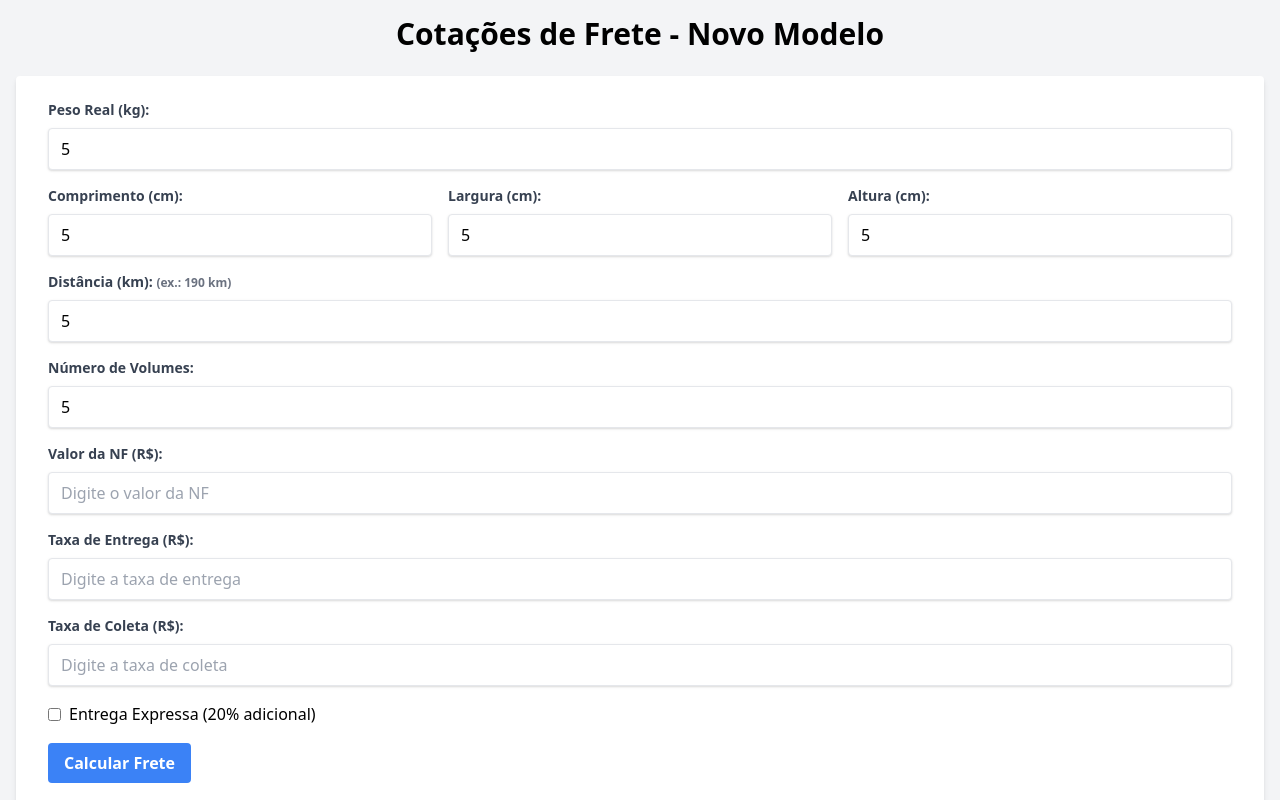
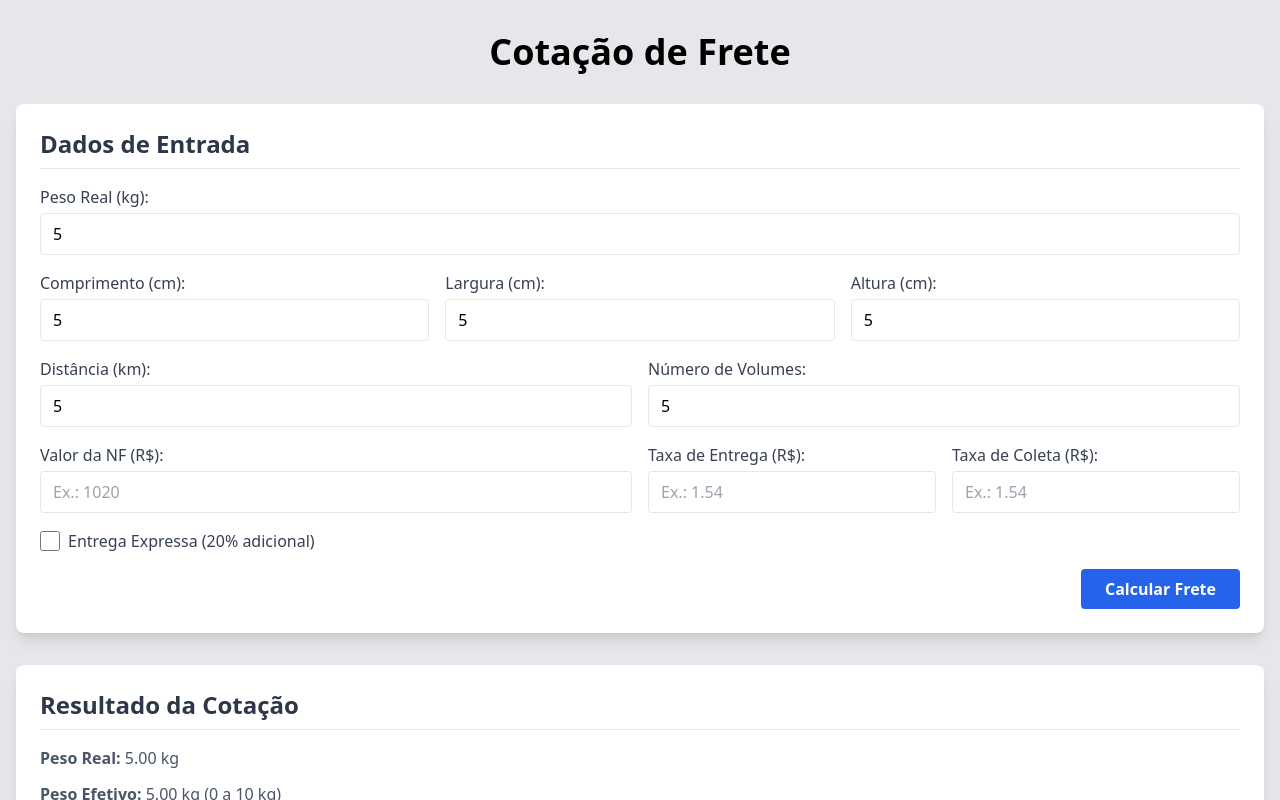
Before and after one commit to WillianDantaas/cotacao-frete, a plain HTML site: page index.html in a window 1280 px wide. Both pictures are taken after typing "5", "5", "5", "5", "5", "5" into the empty fields and a click on the button "Calcular Frete". Shown: the top 800 px of the page. Drawn offline with nearby package versions, Linux system fonts and the light colour scheme.

Commit message:
update in table

```diff
--- a/index.html
+++ b/index.html
@@ -3,82 +3,88 @@
 <head>
   <meta charset="UTF-8" />
   <meta name="viewport" content="width=device-width, initial-scale=1.0" />
-  <title>Sistema de Cotação de Frete - Novo Modelo</title>
+  <title>Sistema de Cotação de Frete - Visual Intuitivo</title>
   <!-- Tailwind CSS CDN -->
   <link href="https://cdn.jsdelivr.net/npm/tailwindcss@2.2.19/dist/tailwind.min.css" rel="stylesheet">
   <!-- Arquivo CSS customizado -->
   <link rel="stylesheet" href="style.css">
 </head>
-<body class="bg-gray-100">
-  <div class="container mx-auto p-4">
-    <h1 class="text-3xl font-bold text-center mb-6">Cotações de Frete - Novo Modelo</h1>
-    <form id="freteForm" class="bg-white shadow-md rounded px-8 pt-6 pb-8 mb-4">
-      <!-- Peso Real -->
-      <div class="mb-4">
-        <label class="block text-gray-700 text-sm font-bold mb-2" for="peso">Peso Real (kg):</label>
-        <input id="peso" type="number" step="any" placeholder="Digite o peso em kg" class="shadow appearance-none border rounded w-full py-2 px-3">
+<body class="bg-gray-200">
+  <div class="container mx-auto py-8 px-4">
+    <h1 class="text-4xl font-bold text-center mb-8">Cotação de Frete</h1>
+
+    <!-- Área de Entrada -->
+    <div class="bg-white shadow-lg rounded-lg p-6 mb-8">
+      <h2 class="text-2xl font-bold mb-4 border-b pb-2">Dados de Entrada</h2>
+      <form id="freteForm" class="space-y-4">
+        <!-- Linha 1: Peso Real -->
+        <div>
+          <label for="peso" class="block text-gray-700 font-medium mb-1">Peso Real (kg):</label>
+          <input id="peso" type="number" step="any" placeholder="Ex.: 12.5" class="w-full border rounded px-3 py-2 focus:outline-none focus:ring-2 focus:ring-blue-500">
         </div>
-      <!-- Dimensões para Cubagem (opcional) -->
-      <div class="grid grid-cols-3 gap-4 mb-4">
+        <!-- Linha 2: Dimensões -->
+        <div class="grid grid-cols-1 sm:grid-cols-3 gap-4">
           <div>
-          <label class="block text-gray-700 text-sm font-bold mb-2" for="comprimento">Comprimento (cm):</label>
-          <input id="comprimento" type="number" step="any" placeholder="cm" class="shadow appearance-none border rounded w-full py-2 px-3">
+            <label for="comprimento" class="block text-gray-700 font-medium mb-1">Comprimento (cm):</label>
+            <input id="comprimento" type="number" step="any" placeholder="Ex.: 50" class="w-full border rounded px-3 py-2 focus:outline-none focus:ring-2 focus:ring-blue-500">
           </div>
           <div>
-          <label class="block text-gray-700 text-sm font-bold mb-2" for="largura">Largura (cm):</label>
-          <input id="largura" type="number" step="any" placeholder="cm" class="shadow appearance-none border rounded w-full py-2 px-3">
+            <label for="largura" class="block text-gray-700 font-medium mb-1">Largura (cm):</label>
+            <input id="largura" type="number" step="any" placeholder="Ex.: 40" class="w-full border rounded px-3 py-2 focus:outline-none focus:ring-2 focus:ring-blue-500">
           </div>
           <div>
-          <label class="block text-gray-700 text-sm font-bold mb-2" for="altura">Altura (cm):</label>
-          <input id="altura" type="number" step="any" placeholder="cm" class="shadow appearance-none border rounded w-full py-2 px-3">
+            <label for="altura" class="block text-gray-700 font-medium mb-1">Altura (cm):</label>
+            <input id="altura" type="number" step="any" placeholder="Ex.: 30" class="w-full border rounded px-3 py-2 focus:outline-none focus:ring-2 focus:ring-blue-500">
           </div>
         </div>
-      <!-- Distância -->
-      <div class="mb-4">
-        <label class="block text-gray-700 text-sm font-bold mb-2" for="distancia">
-          Distância (km): <span class="text-xs text-gray-500">(ex.: 190 km)</span>
-        </label>
-        <input id="distancia" type="number" step="any" placeholder="Digite a distância em km" class="shadow appearance-none border rounded w-full py-2 px-3">
+        <!-- Linha 3: Distância e Volumes -->
+        <div class="grid grid-cols-1 sm:grid-cols-2 gap-4">
+          <div>
+            <label for="distancia" class="block text-gray-700 font-medium mb-1">Distância (km):</label>
+            <input id="distancia" type="number" step="any" placeholder="Ex.: 190" class="w-full border rounded px-3 py-2 focus:outline-none focus:ring-2 focus:ring-blue-500">
           </div>
-      <!-- Número de Volumes -->
-      <div class="mb-4">
-        <label class="block text-gray-700 text-sm font-bold mb-2" for="volumes">Número de Volumes:</label>
-        <input id="volumes" type="number" step="1" placeholder="Digite o número de volumes" class="shadow appearance-none border rounded w-full py-2 px-3">
+          <div>
+            <label for="volumes" class="block text-gray-700 font-medium mb-1">Número de Volumes:</label>
+            <input id="volumes" type="number" step="1" placeholder="Ex.: 3" class="w-full border rounded px-3 py-2 focus:outline-none focus:ring-2 focus:ring-blue-500">
           </div>
-      <!-- Valor da NF -->
-      <div class="mb-4">
-        <label class="block text-gray-700 text-sm font-bold mb-2" for="valorCarga">Valor da NF (R$):</label>
-        <input id="valorCarga" type="number" step="any" placeholder="Digite o valor da NF" class="shadow appearance-none border rounded w-full py-2 px-3">
         </div>
-      <!-- Taxa de Entrega -->
-      <div class="mb-4">
-        <label class="block text-gray-700 text-sm font-bold mb-2" for="txEntrega">Taxa de Entrega (R$):</label>
-        <input id="txEntrega" type="number" step="any" placeholder="Digite a taxa de entrega" class="shadow appearance-none border rounded w-full py-2 px-3">
+        <!-- Linha 4: Valor da NF e Taxas -->
+        <div class="grid grid-cols-1 sm:grid-cols-2 gap-4">
+          <div>
+            <label for="valorCarga" class="block text-gray-700 font-medium mb-1">Valor da NF (R$):</label>
+            <!-- Alterado para type="text" para permitir formatação -->
+            <input id="valorCarga" type="text" placeholder="Ex.: 1020" class="w-full border rounded px-3 py-2 focus:outline-none focus:ring-2 focus:ring-blue-500">
           </div>
-      <!-- Taxa de Coleta -->
-      <div class="mb-4">
-        <label class="block text-gray-700 text-sm font-bold mb-2" for="txColeta">Taxa de Coleta (R$):</label>
-        <input id="txColeta" type="number" step="any" placeholder="Digite a taxa de coleta" class="shadow appearance-none border rounded w-full py-2 px-3">
+          <div class="grid grid-cols-2 gap-4">
+            <div>
+              <label for="txEntrega" class="block text-gray-700 font-medium mb-1">Taxa de Entrega (R$):</label>
+              <input id="txEntrega" type="text" placeholder="Ex.: 1.54" class="w-full border rounded px-3 py-2 focus:outline-none focus:ring-2 focus:ring-blue-500">
             </div>
-      <!-- Entrega Expressa -->
-      <div class="mb-4">
-        <label class="inline-flex items-center">
-          <input id="express" type="checkbox" class="form-checkbox">
-          <span class="ml-2">Entrega Expressa (20% adicional)</span>
-        </label>
+            <div>
+              <label for="txColeta" class="block text-gray-700 font-medium mb-1">Taxa de Coleta (R$):</label>
+              <input id="txColeta" type="text" placeholder="Ex.: 1.54" class="w-full border rounded px-3 py-2 focus:outline-none focus:ring-2 focus:ring-blue-500">
+            </div>
+          </div>
+        </div>
+        <!-- Linha 5: Opção de Entrega Expressa -->
+        <div class="flex items-center">
+          <input id="express" type="checkbox" class="form-checkbox h-5 w-5 text-blue-600">
+          <label for="express" class="ml-2 text-gray-700 font-medium">Entrega Expressa (20% adicional)</label>
         </div>
         <!-- Botão de Calcular -->
-      <div class="flex items-center justify-between">
-        <button id="calcular" type="button" class="bg-blue-500 hover:bg-blue-700 text-white font-bold py-2 px-4 rounded">
+        <div class="text-right">
+          <button id="calcular" type="button" class="bg-blue-600 hover:bg-blue-700 text-white font-bold py-2 px-6 rounded transition duration-200">
             Calcular Frete
           </button>
         </div>
       </form>
-    <!-- Área de Resultado -->
-    <div id="resultado" class="bg-white shadow-md rounded px-8 pt-6 pb-8">
-      <h2 class="text-2xl font-bold mb-4">Detalhamento do Frete</h2>
-      <div id="detalhesFrete">
-        <!-- Os detalhes serão inseridos via JavaScript -->
+    </div>
+
+    <!-- Área de Resultados -->
+    <div id="resultado" class="bg-white shadow-lg rounded-lg p-6">
+      <h2 class="text-2xl font-bold mb-4 border-b pb-2">Resultado da Cotação</h2>
+      <div id="detalhesFrete" class="space-y-3">
+        <!-- Aqui o detalhamento será inserido via JavaScript -->
       </div>
     </div>
   </div>
--- a/script.js
+++ b/script.js
@@ -1,92 +1,147 @@
-// script.js
+// Função auxiliar para converter uma string formatada como moeda para número
+function parseCurrency(value) {
+  if (!value) return 0;
+  // Remove tudo que não seja dígito, vírgula, ponto ou sinal de menos
+  let cleanValue = value.replace(/[^0-9,.-]+/g, '');
+  // Remove os pontos (separador de milhar) e substitui a vírgula pelo ponto decimal
+  cleanValue = cleanValue.replace(/\./g, '').replace(',', '.');
+  return parseFloat(cleanValue) || 0;
+}
 
-document.getElementById("calcular").addEventListener("click", function () {
-  // Obtém os valores dos inputs
+// Função para formatar um número como moeda (pt-BR)
+function formatCurrency(value) {
+  return new Intl.NumberFormat('pt-BR', { style: 'currency', currency: 'BRL' }).format(value);
+}
+
+// Ao perder o foco, formata o valor como moeda
+function formatCurrencyOnBlur(event) {
+  let input = event.target;
+  let value = parseCurrency(input.value);
+  input.value = formatCurrency(value);
+}
+
+// Ao ganhar o foco, remove a formatação para facilitar a edição
+function unformatCurrencyOnFocus(event) {
+  let input = event.target;
+  let value = parseCurrency(input.value);
+  input.value = value.toString();
+}
+
+// Configura os listeners de formatação para os inputs monetários
+function setupCurrencyFormatting(idsArray) {
+  idsArray.forEach(id => {
+    const input = document.getElementById(id);
+    if (input) {
+      input.addEventListener("blur", formatCurrencyOnBlur);
+      input.addEventListener("focus", unformatCurrencyOnFocus);
+    }
+  });
+}
+
+// Lista de IDs de inputs que representam valores monetários
+const currencyInputIds = [
+  "valorCarga",
+  "txEntrega",
+  "txColeta",
+  "overrideFretePeso",
+  "overrideFreteValor",
+  "discountValue"
+];
+
+// Configura a formatação dos inputs que já estão na página
+document.addEventListener("DOMContentLoaded", function() {
+  setupCurrencyFormatting(currencyInputIds);
+});
+
+// Variável global para armazenar os componentes adicionais do frete (usados no recálculo via override)
+let feeComponents = {};
+
+function calculateFreight() {
+  // Lê os valores dos inputs (para os campos monetários, usamos parseCurrency)
   const peso = parseFloat(document.getElementById("peso").value) || 0;
   const comprimento = parseFloat(document.getElementById("comprimento").value) || 0;
   const largura = parseFloat(document.getElementById("largura").value) || 0;
   const altura = parseFloat(document.getElementById("altura").value) || 0;
   const distancia = parseFloat(document.getElementById("distancia").value) || 0;
-  const volumes = parseInt(document.getElementById("volumes").value) || 1; // assume 1 volume se vazio
-  const valorCarga = parseFloat(document.getElementById("valorCarga").value) || 0;
-
-  // Taxas informadas pelo usuário (TX ENTREGA e TX COLETA)
-  const txEntregaInput = parseFloat(document.getElementById("txEntrega").value);
-  const txColetaInput = parseFloat(document.getElementById("txColeta").value);
-  // Se não informados, assume 0 (ou você pode definir um valor padrão, ex.: 5.00)
-  const txEntrega = isNaN(txEntregaInput) ? 0 : txEntregaInput;
-  const txColeta = isNaN(txColetaInput) ? 0 : txColetaInput;
-
+  const volumes = parseInt(document.getElementById("volumes").value) || 1;
+  const valorCarga = parseCurrency(document.getElementById("valorCarga").value);
+  const txEntrega = parseCurrency(document.getElementById("txEntrega").value);
+  const txColeta = parseCurrency(document.getElementById("txColeta").value);
   const express = document.getElementById("express").checked;
 
-  // Cálculo do peso cubado (opcional, se as dimensões forem informadas)
-  // Fórmula: (comprimento x largura x altura) / 6000
+  // Cálculo do peso cubado (se dimensões forem informadas)
   const pesoCubado = (comprimento && largura && altura) ? (comprimento * largura * altura) / 6000 : 0;
-  // O peso efetivo é o maior entre o peso real e o peso cubado (se informado)
-  const pesoEfetivo = (pesoCubado > peso) ? pesoCubado : peso;
+  const pesoEfetivo = Math.max(peso, pesoCubado);
 
-  // Nova tabela de tarifas:
-  // Se o peso efetivo for menor ou igual a 50 kg (Faixa 1), usamos:
-  // - Tarifa: R$ 0,20 por km
-  // - Valor mínimo do frete base: R$ 63,80
-  // Para outras faixas, os valores são ajustados (exemplo):
-  let tarifaPorKm = 0;
-  let valorMinimo = 0;
-  let faixa = "";
-
-  if (pesoEfetivo <= 50) {
-    tarifaPorKm = 0.20;
-    valorMinimo = 63.80;
-    faixa = "Faixa 1 (até 50kg)";
+  // Tabela de tarifas (por intervalos de peso)
+  let tarifaPorKm = 0, valorMinimo = 0, faixa = "";
+  if (pesoEfetivo <= 10) {
+    tarifaPorKm = 0.20; valorMinimo = 40.00; faixa = "0 a 10 kg";
+  } else if (pesoEfetivo <= 20) {
+    tarifaPorKm = 0.22; valorMinimo = 45.00; faixa = "10 a 20 kg";
+  } else if (pesoEfetivo <= 30) {
+    tarifaPorKm = 0.24; valorMinimo = 50.00; faixa = "20 a 30 kg";
+  } else if (pesoEfetivo <= 40) {
+    tarifaPorKm = 0.26; valorMinimo = 55.00; faixa = "30 a 40 kg";
+  } else if (pesoEfetivo <= 50) {
+    tarifaPorKm = 0.28; valorMinimo = 60.00; faixa = "40 a 50 kg";
+  } else if (pesoEfetivo <= 60) {
+    tarifaPorKm = 0.30; valorMinimo = 65.00; faixa = "50 a 60 kg";
+  } else if (pesoEfetivo <= 70) {
+    tarifaPorKm = 0.32; valorMinimo = 70.00; faixa = "60 a 70 kg";
+  } else if (pesoEfetivo <= 80) {
+    tarifaPorKm = 0.34; valorMinimo = 75.00; faixa = "70 a 80 kg";
+  } else if (pesoEfetivo <= 90) {
+    tarifaPorKm = 0.36; valorMinimo = 80.00; faixa = "80 a 90 kg";
+  } else if (pesoEfetivo <= 100) {
+    tarifaPorKm = 0.38; valorMinimo = 85.00; faixa = "90 a 100 kg";
+  } else if (pesoEfetivo <= 150) {
+    tarifaPorKm = 0.40; valorMinimo = 100.00; faixa = "100 a 150 kg";
   } else if (pesoEfetivo <= 200) {
-    tarifaPorKm = 0.25;
-    valorMinimo = 80.00;
-    faixa = "Faixa 2 (51kg a 200kg)";
+    tarifaPorKm = 0.42; valorMinimo = 120.00; faixa = "150 a 200 kg";
+  } else if (pesoEfetivo <= 500) {
+    tarifaPorKm = 0.50; valorMinimo = 150.00; faixa = "200 a 500 kg";
+  } else if (pesoEfetivo <= 700) {
+    tarifaPorKm = 0.60; valorMinimo = 200.00; faixa = "500 a 700 kg";
   } else if (pesoEfetivo <= 1000) {
-    tarifaPorKm = 0.35;
-    valorMinimo = 150.00;
-    faixa = "Faixa 3 (201kg a 1000kg)";
-  } else {
-    tarifaPorKm = 0.40;
-    valorMinimo = 200.00;
-    faixa = "Faixa 4 (acima de 1000kg)";
+    tarifaPorKm = 0.70; valorMinimo = 250.00; faixa = "700 a 1000 kg";
   }
 
-  // Cálculo do Frete Base: tarifa × distância, mas se o resultado for menor que o mínimo, utiliza-se o valor mínimo
+  // Cálculo do frete base
   let freteBaseCalculado = tarifaPorKm * distancia;
   let freteBase = (freteBaseCalculado < valorMinimo) ? valorMinimo : freteBaseCalculado;
 
-  // Adicionais:
-  // ADVALOREM: 0,1% do valor da NF
+  // Adicionais
   const adValorem = valorCarga * 0.001;
-
-  // Se houver mais de 1 volume, acrescenta um valor extra (exemplo: R$ 10,00 por volume adicional)
   let extraVolume = 0;
   if (volumes > 1) {
-    extraVolume = (volumes - 1) * 10;
+    extraVolume = Math.floor((volumes - 1) / 5) * (0.015 * freteBase);
   }
 
-  // Soma das taxas antes do imposto
   let somaTaxas = freteBase + adValorem + txEntrega + txColeta + extraVolume;
-
-  // Aplica ICMS de 12% sobre a soma das taxas
   const icms = somaTaxas * 0.12;
 
-  // Total do Frete antes de possível adicional de entrega expressa
   let totalFrete = somaTaxas + icms;
-
-  // Se a entrega for expressa, adiciona 20% sobre o total
   let adicionalExpress = 0;
   if (express) {
     adicionalExpress = totalFrete * 0.20;
     totalFrete += adicionalExpress;
   }
 
-  // Calcula a margem de erro de 5%
-  const margemInferior = totalFrete * 0.95;
-  const margemSuperior = totalFrete * 1.05;
+  // Armazena os componentes para override
+  feeComponents = {
+    txEntrega: txEntrega,
+    txColeta: txColeta,
+    adValorem: adValorem,
+    extraVolume: extraVolume,
+    express: express,
+    adicionalExpress: adicionalExpress
+  };
 
-  // Monta o detalhamento dos cálculos
+  // Valores padrão para override (50% do frete base para cada)
+  let defaultOverridePeso = freteBase * 0.5;
+  let defaultOverrideValor = freteBase * 0.5;
+
   let resultadoHTML = `<p><strong>Peso Real:</strong> ${peso.toFixed(2)} kg</p>`;
   if (pesoCubado > peso) {
     resultadoHTML += `<p><strong>Peso Cubado:</strong> ${pesoCubado.toFixed(2)} kg</p>`;
@@ -96,13 +151,13 @@ document.getElementById("calcular").addEventListener("click", function () {
   resultadoHTML += `<p><strong>Tarifa:</strong> R$ ${tarifaPorKm.toFixed(2)} por km</p>`;
   resultadoHTML += `<p><strong>Valor Mínimo do Frete Base:</strong> R$ ${valorMinimo.toFixed(2)}</p>`;
   resultadoHTML += `<p><strong>Distância:</strong> ${distancia.toFixed(2)} km</p>`;
-  resultadoHTML += `<p><strong>Frete Base:</strong> R$ ${freteBase.toFixed(2)}</p>`;
+  resultadoHTML += `<p><strong>Frete Base Calculado:</strong> R$ ${freteBase.toFixed(2)}</p>`;
   resultadoHTML += `<hr>`;
-  resultadoHTML += `<p><strong>ADVALOREM (0,1% da NF):</strong> R$ ${adValorem.toFixed(2)}</p>`;
+  resultadoHTML += `<p><strong>Ad Valorem (0,1% da NF):</strong> R$ ${adValorem.toFixed(2)}</p>`;
   resultadoHTML += `<p><strong>Taxa de Entrega:</strong> R$ ${txEntrega.toFixed(2)}</p>`;
   resultadoHTML += `<p><strong>Taxa de Coleta:</strong> R$ ${txColeta.toFixed(2)}</p>`;
   if (extraVolume > 0) {
-    resultadoHTML += `<p><strong>Extra por Volumes Adicionais:</strong> R$ ${extraVolume.toFixed(2)}</p>`;
+    resultadoHTML += `<p><strong>Acréscimo por Volumes (1,5% a cada 5 volumes):</strong> R$ ${extraVolume.toFixed(2)}</p>`;
   }
   resultadoHTML += `<p><strong>Soma das Taxas:</strong> R$ ${somaTaxas.toFixed(2)}</p>`;
   resultadoHTML += `<p><strong>ICMS (12%):</strong> R$ ${icms.toFixed(2)}</p>`;
@@ -110,9 +165,57 @@ document.getElementById("calcular").addEventListener("click", function () {
     resultadoHTML += `<p><strong>Adicional de Entrega Expressa (20%):</strong> R$ ${adicionalExpress.toFixed(2)}</p>`;
   }
   resultadoHTML += `<hr>`;
-  resultadoHTML += `<p class="font-bold text-xl"><strong>Total do Frete:</strong> R$ ${totalFrete.toFixed(2)}</p>`;
-  resultadoHTML += `<p><strong>Margem de Erro (±5%):</strong> R$ ${margemInferior.toFixed(2)} até R$ ${margemSuperior.toFixed(2)}</p>`;
+  resultadoHTML += `<p class="font-bold text-xl text-blue-600"><strong>Total do Frete (calculado):</strong> R$ ${totalFrete.toFixed(2)}</p>`;
 
-  // Insere o detalhamento na página
+  // Seção de override com campo de desconto
+  resultadoHTML += `
+    <div class="override-section mt-6">
+      <h3 class="text-xl font-bold mb-2">Ajuste da Base do Frete</h3>
+      <div class="mb-4">
+        <label for="overrideFretePeso" class="block text-gray-700 font-medium mb-1">Frete-Peso (R$):</label>
+        <input id="overrideFretePeso" type="text" step="any" value="${defaultOverridePeso.toFixed(2)}" class="w-full border rounded px-3 py-2 focus:outline-none focus:ring-2 focus:ring-green-500">
+      </div>
+      <div class="mb-4">
+        <label for="overrideFreteValor" class="block text-gray-700 font-medium mb-1">Frete-Valor (R$):</label>
+        <input id="overrideFreteValor" type="text" step="any" value="${defaultOverrideValor.toFixed(2)}" class="w-full border rounded px-3 py-2 focus:outline-none focus:ring-2 focus:ring-green-500">
+      </div>
+      <div class="mb-4">
+        <label for="discountValue" class="block text-gray-700 font-medium mb-1">Desconto (R$):</label>
+        <input id="discountValue" type="text" step="any" value="0.00" class="w-full border rounded px-3 py-2 focus:outline-none focus:ring-2 focus:ring-red-500">
+      </div>
+      <p class="font-bold text-xl" id="finalTotalOverride"><strong>Total do Frete (final):</strong> R$ ${totalFrete.toFixed(2)}</p>
+    </div>
+  `;
+
   document.getElementById("detalhesFrete").innerHTML = resultadoHTML;
-});
+
+  // Adiciona eventos para override e desconto
+  document.getElementById("overrideFretePeso").addEventListener("input", updateFinalFreight);
+  document.getElementById("overrideFreteValor").addEventListener("input", updateFinalFreight);
+  document.getElementById("discountValue").addEventListener("input", updateFinalFreight);
+
+  // Aplica formatação aos inputs adicionados dinamicamente
+  setupCurrencyFormatting(["overrideFretePeso", "overrideFreteValor", "discountValue"]);
+}
+
+function updateFinalFreight() {
+  let overridePeso = parseCurrency(document.getElementById("overrideFretePeso").value);
+  let overrideValor = parseCurrency(document.getElementById("overrideFreteValor").value);
+  let overriddenBase = overridePeso + overrideValor;
+
+  let otherFees = feeComponents.txEntrega + feeComponents.txColeta + feeComponents.adValorem + feeComponents.extraVolume;
+  let newSubtotal = overriddenBase + otherFees;
+  let newICMS = newSubtotal * 0.12;
+  let newTotal = newSubtotal + newICMS;
+  if (feeComponents.express) {
+    newTotal *= 1.20;
+  }
+
+  let discount = parseCurrency(document.getElementById("discountValue").value);
+  newTotal = newTotal - discount;
+  if (newTotal < 0) newTotal = 0;
+
+  document.getElementById("finalTotalOverride").innerHTML = `<strong>Total do Frete (final):</strong> R$ ${newTotal.toFixed(2)}`;
+}
+
+document.getElementById("calcular").addEventListener("click", calculateFreight);
--- /dev/null
+++ b/style.css
@@ -0,0 +1,32 @@
+/* style.css */
+
+/* Customizações adicionais para melhorar a visualização dos resultados */
+
+body {
+    /* Cor de fundo geral */
+    background-color: #f7fafc;
+  }
+
+  /* Estilo para os títulos de seção */
+  h2 {
+    color: #2d3748;
+  }
+
+  /* Estilo para os campos de resultado (detalhes da cotação) */
+  #detalhesFrete p {
+    font-size: 1rem;
+    color: #4a5568;
+  }
+
+  /* Destaque para os totais */
+  #detalhesFrete .font-bold.text-xl {
+    color: #2b6cb0;
+  }
+
+  /* Espaçamento e separador para a seção de override */
+  .override-section {
+    background-color: #edf2f7;
+    padding: 1rem;
+    border-radius: 0.5rem;
+    border: 1px solid #e2e8f0;
+  }
```
Lines whose indentation alone changed are shown as unchanged.
